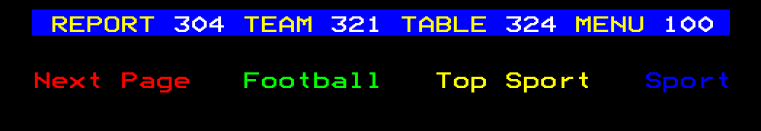
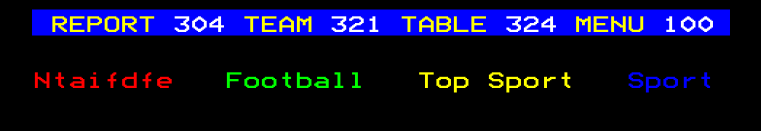
Before and after one commit to SquishyWeRRa48/portofolio-adam, a plain HTML site: page index.html in a window 1280 px wide. Shown: the part 623-754 px from the top of the page, without its empty margins (256-1017 px from the left). Drawn offline with Linux system fonts and the light colour scheme.

Commit message:
update bug

```diff
--- a/index.html
+++ b/index.html
@@ -3,7 +3,7 @@
 <head>
   <meta charset="UTF-8">
   <meta name="viewport" content="width=device-width, initial-scale=1.0">
-  <title>Document</title>
+  <title>Adam Alwi</title>
   <link rel="icon" href="/favicon.ico" type="image/x-icon">
   <link rel="stylesheet" href="assets/css/SQW.css">
 </head>
@@ -31,7 +31,7 @@
           <p><span class="doblue yellow">&nbsp;REPORT<span class="white">&nbsp;304</span><span class="yellow">&nbsp;TEAM</span><span class="white">&nbsp;321</span><span class="yellow">&nbsp;TABLE</span><span class="white">&nbsp;324</span><span class="yellow">&nbsp;MENU&nbsp;</span><spann class="white">100&nbsp;</span>
             </span></p>
           <p>&nbsp;</p>
-          <p><span class="red">Next Page&nbsp;&nbsp;&nbsp;</span><span class="green">Football&nbsp;&nbsp;&nbsp;</span><span class="yellow">Top Sport&nbsp;&nbsp;&nbsp;</span><span class="blue">Sport</span></p>
+          <p><span class="red">Ntaifdfe&nbsp;&nbsp;&nbsp;</span><span class="green">Football&nbsp;&nbsp;&nbsp;</span><span class="yellow">Top Sport&nbsp;&nbsp;&nbsp;</span><span class="blue">Sport</span></p>
           <p>&nbsp;</p>
 
 </div>
```
